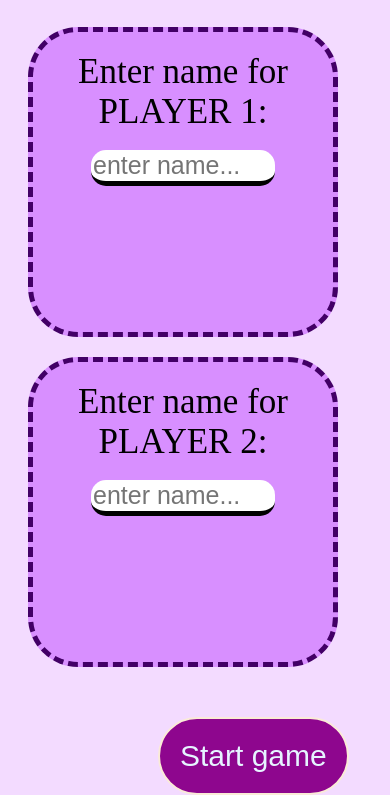
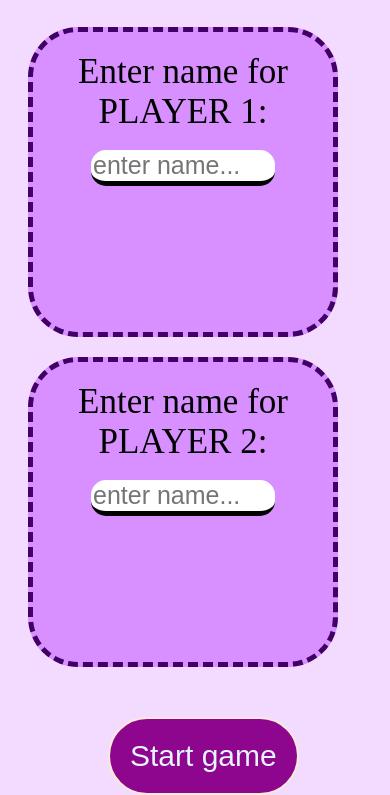
Before and after one commit to aribazia77-droid/aribazia77.github.io, a plain HTML site: page index.html in a window 390 px wide. Shown: the part 275-1070 px from the top of the page. Drawn offline with Linux system fonts and the light colour scheme.

Commit message:
Update guess2.css

```diff
--- a/guess2.css
+++ b/guess2.css
@@ -307,9 +307,9 @@ a{     /* link inside the startgamebtn */
     }
     #startgamebtn{
         display:block;
+        text-align: center;
         position:relative;
-        top:30px;
-        left:150px;
+        left:100px;
         font-size:30px;
         background-color:hsl(300, 92%, 29%);
         border-radius:50px;
```
